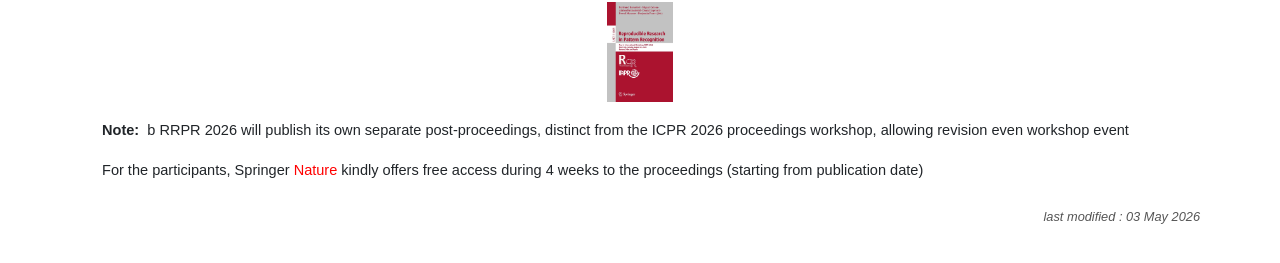
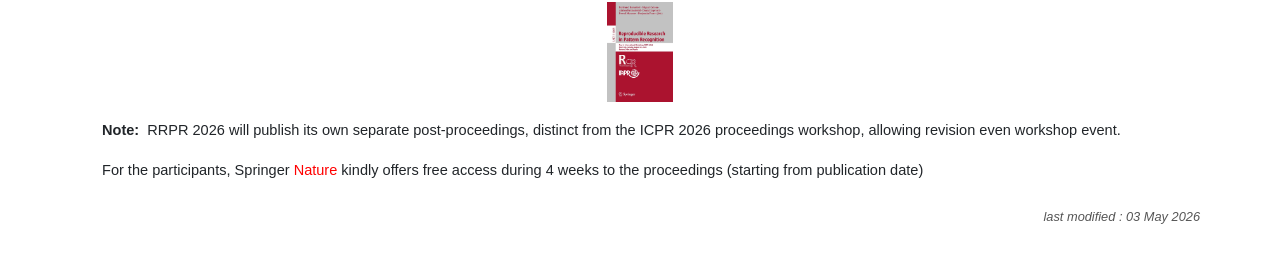
Before and after one commit to TC22-Team/rrpr2026, a Jekyll site: the page built from proceedings.html, in a window 1280 px wide. Shown: the part 388-651 px from the top of the page. Built offline with Jekyll 4.4.1, drawn with Linux system fonts in a browser that asks for light colours.

Commit message:
proceedings confirmed

```diff
--- a/proceedings.html
+++ b/proceedings.html
@@ -11,5 +11,5 @@
 
 <p>The conference proceedings are published by Springer in the Lecture Notes in Computer Science (LNCS) series (post proceedings <b class="text-info">confirmed</b>). </p>
 <p style="text-align: center;"><span><a href="http://www.springer.com/computer/lncs/"> <img title="springer" src="{{ '/assets/img/procRRPR4ed.png' | relative_url }}" alt="springer" height="100" /></a><br /></span></p>
-<p style="text-align: justify;"><span><span><strong>Note:</strong>&nbsp; b</span><span> RRPR 2026 will publish its own separate post-proceedings,</span><span>&nbsp;distinct from the ICPR 2026 proceedings workshop, allowing revision even workshop event</p>
+<p style="text-align: justify;"><span><span><strong>Note:</strong>&nbsp; </span><span> RRPR 2026 will publish its own separate post-proceedings,</span><span>&nbsp;distinct from the ICPR 2026 proceedings workshop, allowing revision even workshop event.</p>
 <p style="text-align: justify;"><span>For the participants, Springer <span style="color: #ff0000;">Nature</span> kindly offers free access during 4 weeks to the proceedings (starting from publication date) </span></p>
```
